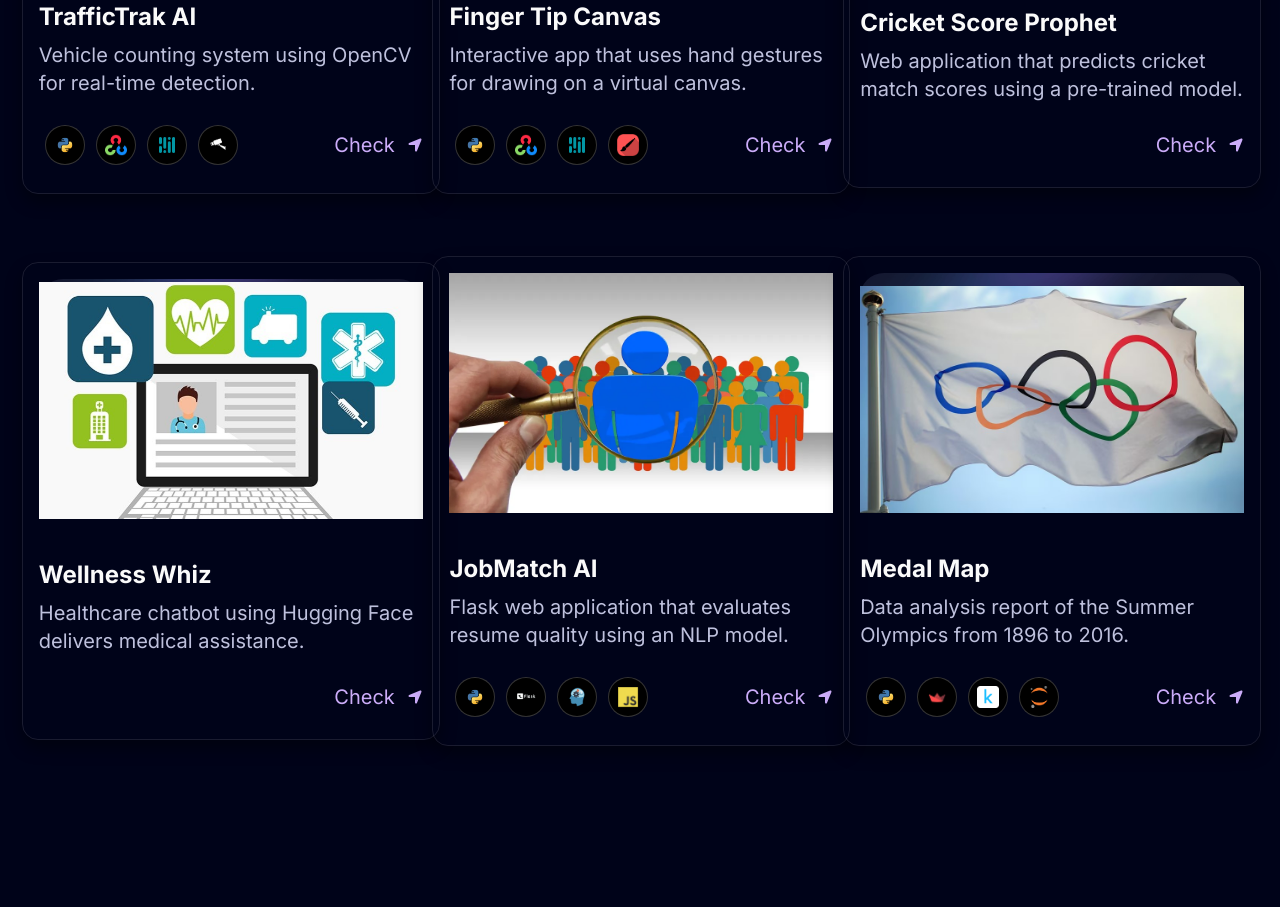
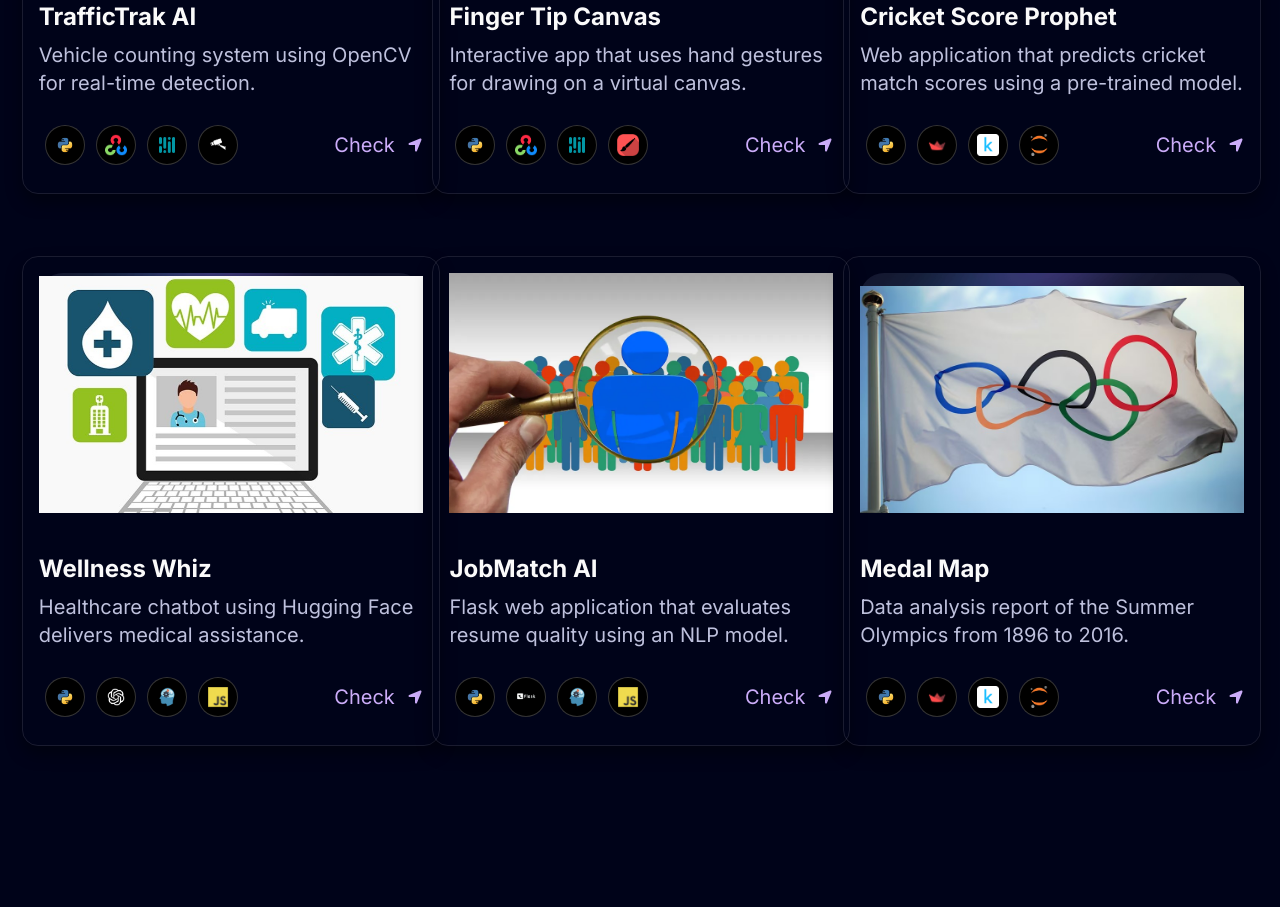
Before and after one commit to kushalgupta1203/Personal-Portfolio, a Next.js app: page / in a window 1280 px wide. Shown: the part 2140-3047 px from the top of the page. Built offline with nearby package versions, Linux system fonts and the light colour scheme.

Commit message:
Update index.ts

```diff
--- a/data/index.ts
+++ b/data/index.ts
@@ -93,7 +93,7 @@ export const projects = [
     title: "Cricket Score Prophet",
     des: "Web application that predicts cricket match scores using a pre-trained model.",
     img: "/stadium.jpg",
-    iconLists: [],
+    iconLists: ["/python.png","/streamlit.png", "/kaggle.png", "/jupyter.png"],
     link: "https://github.com/kushalgupta1203/Cricket-Score-Prophet",
   },
   {
@@ -101,7 +101,7 @@ export const projects = [
     title: "Wellness Whiz",
     des: "Healthcare chatbot using Hugging Face delivers medical assistance.",
     img: "/p4.jpg",
-    iconLists: [],
+    iconLists: ["/python.png","/chatgpt.png", "/nlp.png", "/js.png"],
     link: "https://github.com/kushalgupta1203/Healthcare-Chatbot-System",
   },
   {
```
